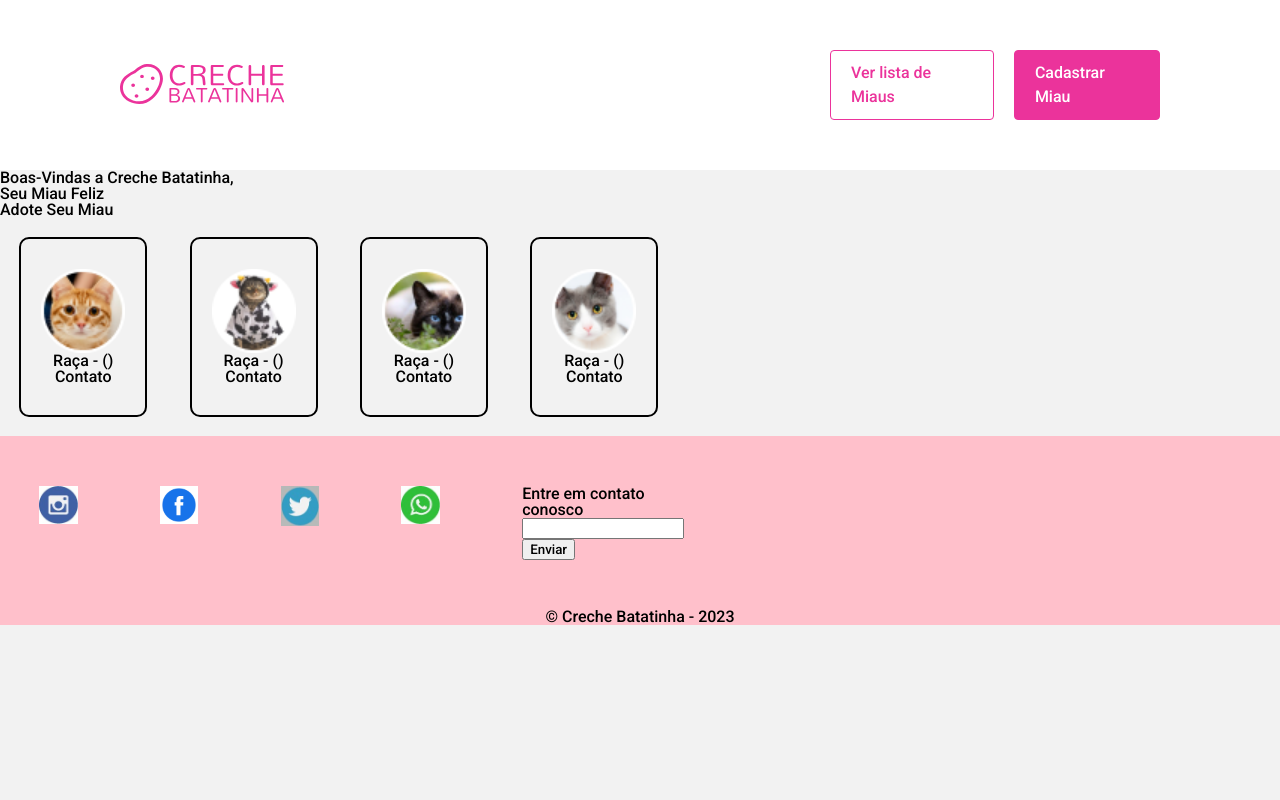
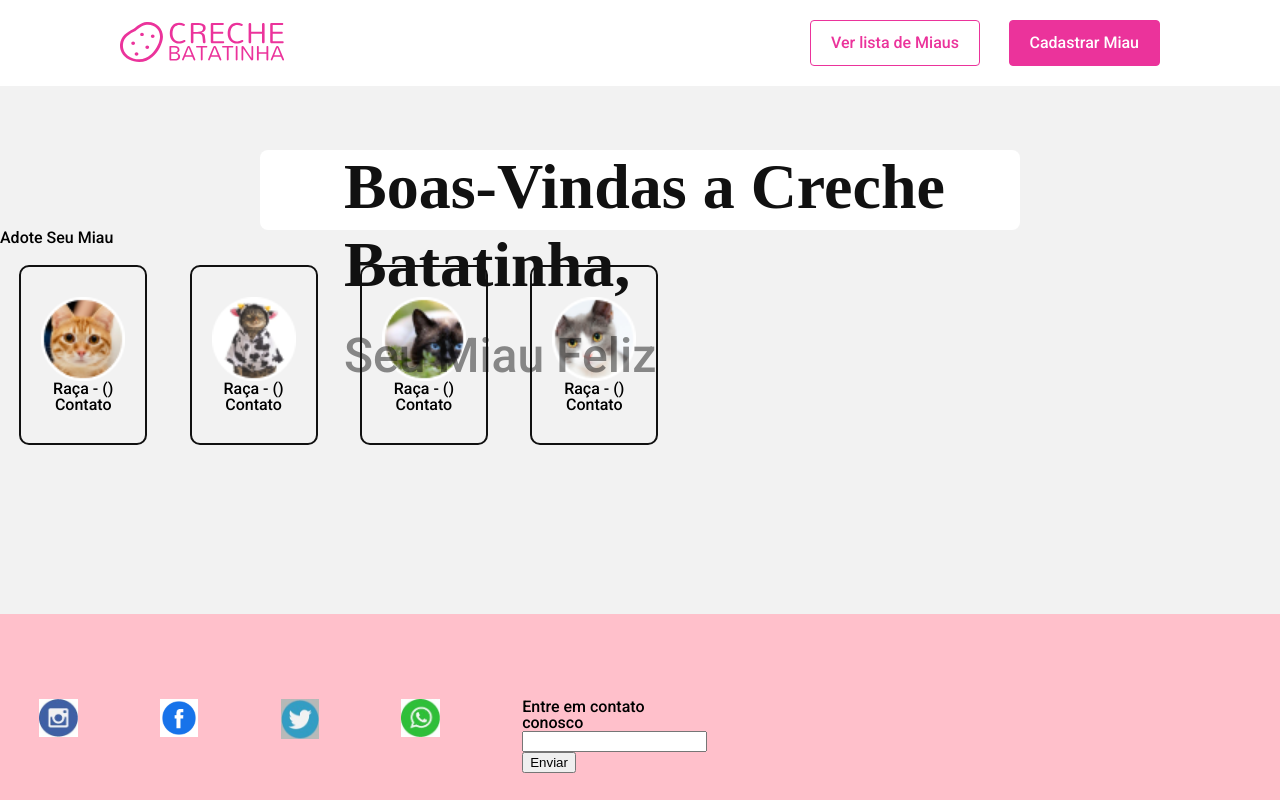
Before and after one commit to GeisaHAlves/creche-batatinha, a plain HTML site: page telas/index.html in a window 1280 px wide. Shown: the top 800 px of the page. Drawn offline with Linux system fonts and the light colour scheme.

Commit message:
Integracao do projeto com pagina home em construcao

```diff
--- a/assets/css/cadastro.css
+++ b/assets/css/cadastro.css
@@ -1,66 +1,3 @@
-body {
-    margin: 0;
-    box-sizing: border-box;
-    font-family: 'Montserrat', sans-serif;
-    font-family: 'Roboto', sans-serif;
-    background-color: #F2F2F2
-}
-
-header {
-    background: white;
-}
-
-.caixa {
-    width: 1040px;
-    margin: 0 auto;
-    padding: 20px 0;
-    display: flex;
-    justify-content: space-between;
-    align-items: center;
-}
-
-nav ul {
-    list-style-type: none;
-    padding: 0;
-    display: flex;
-    width: 350px;
-    justify-content: space-between;
-}
-
-nav li a {
-    font-size: 16px;
-    font-weight: 400;
-    text-decoration: none;
-    line-height: 24px;
-    border: 1px solid #EB339B;
-    border-radius: 4px;
-    padding: 10px 20px;
-    display: inline-block;
-    font-family: 'Roboto', sans-serif;
-}
-
-nav li:nth-child(1) a {
-    color: #EB339B;
-}
-
-nav li:nth-child(1) a:hover {
-    color: #FFFFFF;
-    background-color: #EB339B;
-    transition: 0.3s;
-}
-
-nav li:nth-child(2) a {
-    color: #FFFFFF;
-    background-color: #EB339B;
-}
-
-nav li:nth-child(2) a:hover {
-    color: #EB339B;
-    background-color: #FFFFFF;
-    transition: 0.3s;
-}
-
-/*====================================================*/
 
 section {
     height: 100vh; /* Define a altura da seção como 100% da altura da janela de visualização */
--- a/css/index.css
+++ b/assets/css/index.css
@@ -1,26 +1,11 @@
 @import url("https://fonts.googleapis.com/css2?family=Oxanium:wght@300;400;500;600;700;800&family=Roboto:wght@100;300;500;700&family=Rokkitt&display=swap");
 
-body,
-html {
-  margin: 0;
-  padding: 0;
-  border: 0;
-}
-
-body * {
-  font-family: "Roboto", sans-serif;
-}
-
-header {
-  padding: 30px 0;
-  margin: 0 auto;
-}
 body {
   margin: 0;
   box-sizing: border-box;
-  font-family: "Montserrat", sans-serif;
-  font-family: "Roboto", sans-serif;
-  background-color: #f2f2f2;
+  font-family: 'Montserrat', sans-serif;
+  font-family: 'Roboto', sans-serif;
+  background-color: #F2F2F2
 }
 
 header {
@@ -49,70 +34,88 @@ nav li a {
   font-weight: 400;
   text-decoration: none;
   line-height: 24px;
-  border: 1px solid #eb339b;
+  border: 1px solid #EB339B;
   border-radius: 4px;
   padding: 10px 20px;
   display: inline-block;
-  font-family: "Roboto", sans-serif;
+  font-family: 'Roboto', sans-serif;
 }
 
 nav li:nth-child(1) a {
-  color: #eb339b;
+  color: #EB339B;
 }
 
 nav li:nth-child(1) a:hover {
-  color: #ffffff;
-  background-color: #eb339b;
+  color: #FFFFFF;
+  background-color: #EB339B;
   transition: 0.3s;
 }
 
 nav li:nth-child(2) a {
-  color: #ffffff;
-  background-color: #eb339b;
+  color: #FFFFFF;
+  background-color: #EB339B;
 }
 
 nav li:nth-child(2) a:hover {
-  color: #eb339b;
-  background-color: #ffffff;
+  color: #EB339B;
+  background-color: #FFFFFF;
   transition: 0.3s;
 }
-nav {
-  display: flex;
-  align-items: center;
-  justify-content: space-around;
-  top: 110px;
-  right: 0;
+
+/*====================================================*/
+
+
+
+.principal h1 {
+position: absolute;
+width: 752px;
+height: 156px;
+left: 344px;
+top: 148px;
+font-family: 'Montserrat';
+font-style: normal;
+font-weight: 700;
+font-size: 64px;
+line-height: 78px;
+display: flex;
+align-items: center;
+color: #111111;
+
 }
 
-nav li {
-  display: inline;
-  margin: 0 0 0 20px;
-}
-
-nav a {
-  color: rgb(235, 118, 197);
-  border: rgb(235, 118, 197) solid 2px;
-  border-radius: 5%;
-  padding: 10px;
-  font-weight: bold;
-  font-size: 20px;
-  text-decoration: none;
+.principal h2 {
+position: absolute;
+width: 624px;
+height: 56px;
+left: 344px;
+top: 328px;
+font-family: 'Roboto';
+font-style: normal;
+font-weight: 400;
+font-size: 48px;
+line-height: 56px;
+display: flex;
+align-items: center;
+color: rgba(17, 17, 17, 0.48);
 }
 
 footer {
   background-color: pink;
-}
+  margin-top: 150px;
+  padding-top: 35px;
 
-.produtos li {
+  }
+
+.animais li {
   display: inline-flex;
   flex-direction: column;
   text-align: center;
   width: 10%;
-  vertical-align: top;
+  vertical-align: middle;
   margin: 1.5% 1.5% 1.5%;
   padding: 30px 20px;
   box-sizing: border-box;
-  border: #000000 solid 2px;
+  border:#111111 solid 2px;
   border-radius: 10px;
   transition: 300ms ease;
 }
--- a/css/reset.css
+++ /dev/null
@@ -1,128 +0,0 @@
-/* http://meyerweb.com/eric/tools/css/reset/
-   v2.0 | 20110126
-   License: none (public domain)
-*/
-
-html,
-body,
-div,
-span,
-applet,
-object,
-iframe,
-h1,
-h2,
-h3,
-h4,
-h5,
-h6,
-p,
-blockquote,
-pre,
-a,
-abbr,
-acronym,
-address,
-big,
-cite,
-code,
-del,
-dfn,
-em,
-img,
-ins,
-kbd,
-q,
-s,
-samp,
-small,
-strike,
-strong,
-sub,
-sup,
-tt,
-var,
-b,
-u,
-i,
-center,
-dl,
-dt,
-dd,
-ol,
-ul,
-li,
-fieldset,
-form,
-label,
-legend,
-table,
-caption,
-tbody,
-tfoot,
-thead,
-tr,
-th,
-td,
-article,
-aside,
-canvas,
-details,
-embed,
-figure,
-figcaption,
-header,
-hgroup,
-menu,
-nav,
-output,
-ruby,
-section,
-summary,
-time,
-mark,
-audio,
-video {
-  margin: 0;
-  padding: 0;
-  border: 0;
-  font-size: 100%;
-  font: inherit;
-  vertical-align: baseline;
-}
-/* HTML5 display-role reset for older browsers */
-article,
-aside,
-details,
-figcaption,
-figure,
-footer,
-header,
-hgroup,
-menu,
-nav,
-section {
-  display: block;
-}
-body {
-  line-height: 1;
-}
-ol,
-ul {
-  list-style: none;
-}
-blockquote,
-q {
-  quotes: none;
-}
-blockquote:before,
-blockquote:after,
-q:before,
-q:after {
-  content: '';
-  content: none;
-}
-table {
-  border-collapse: collapse;
-  border-spacing: 0;
-}
--- a/telas/index.html
+++ b/telas/index.html
@@ -5,8 +5,9 @@
     <meta http-equiv="X-UA-Compatible" content="IE=edge" />
     <meta name="viewport" content="width=device-width, initial-scale=1.0" />
     <title>Creche Batatinha</title>
-    <link rel="stylesheet" href="../css/reset.css" />
-    <link rel="stylesheet" href="../css/index.css" />
+    <link rel="stylesheet" href="../assets/css/reset.css" />
+    <link rel="stylesheet" href="../assets/css/cadastro.css" />
+    <link rel="stylesheet" href="../assets/css/index.css" />
   </head>
 
   <body>
@@ -23,29 +24,33 @@
     </header>
 
     <main>
-      <h1>Boas-Vindas a Creche Batatinha,</h1>
-      <h2>Seu Miau Feliz</h2>
-      <ul class="produtos">
+      <div class="principal">
+        <h1>Boas-Vindas a Creche Batatinha,</h1>
+        <h2>Seu Miau Feliz</h2>
+      </div>
+
+
+      <ul class="animais">
         <h2>Adote Seu Miau</h2>
         <li>
           <img src="../assets/img/ava (1).png" />
-          <p class="produto-descricao">Raça - ()</p>
-          <p class="produto-preco">Contato</p>
+          <p class="descricao">Raça - ()</p>
+          <p class="contato">Contato</p>
         </li>
         <li>
           <img src="../assets/img/ava (2).png" />
-          <p class="produto-descricao">Raça - ()</p>
-          <p class="produto-preco">Contato</p>
+          <p class="descricao">Raça - ()</p>
+          <p class="contato">Contato</p>
         </li>
         <li>
           <img src="../assets/img/ava (3).png" />
-          <p class="produto-descricao">Raça - ()</p>
-          <p class="produto-preco">Contato</p>
+          <p class="descricao">Raça - ()</p>
+          <p class="contato">Contato</p>
         </li>
         <li>
           <img src="../assets/img/ava (4).png" />
-          <p class="produto-descricao">Raça - ()</p>
-          <p class="produto-preco">Contato</p>
+          <p class="descricao">Raça - ()</p>
+          <p class="contato">Contato</p>
         </li>
       </ul>
     </main>
```
Also changed, not shown: telas/cadastro.html (+1 -0 lines).
